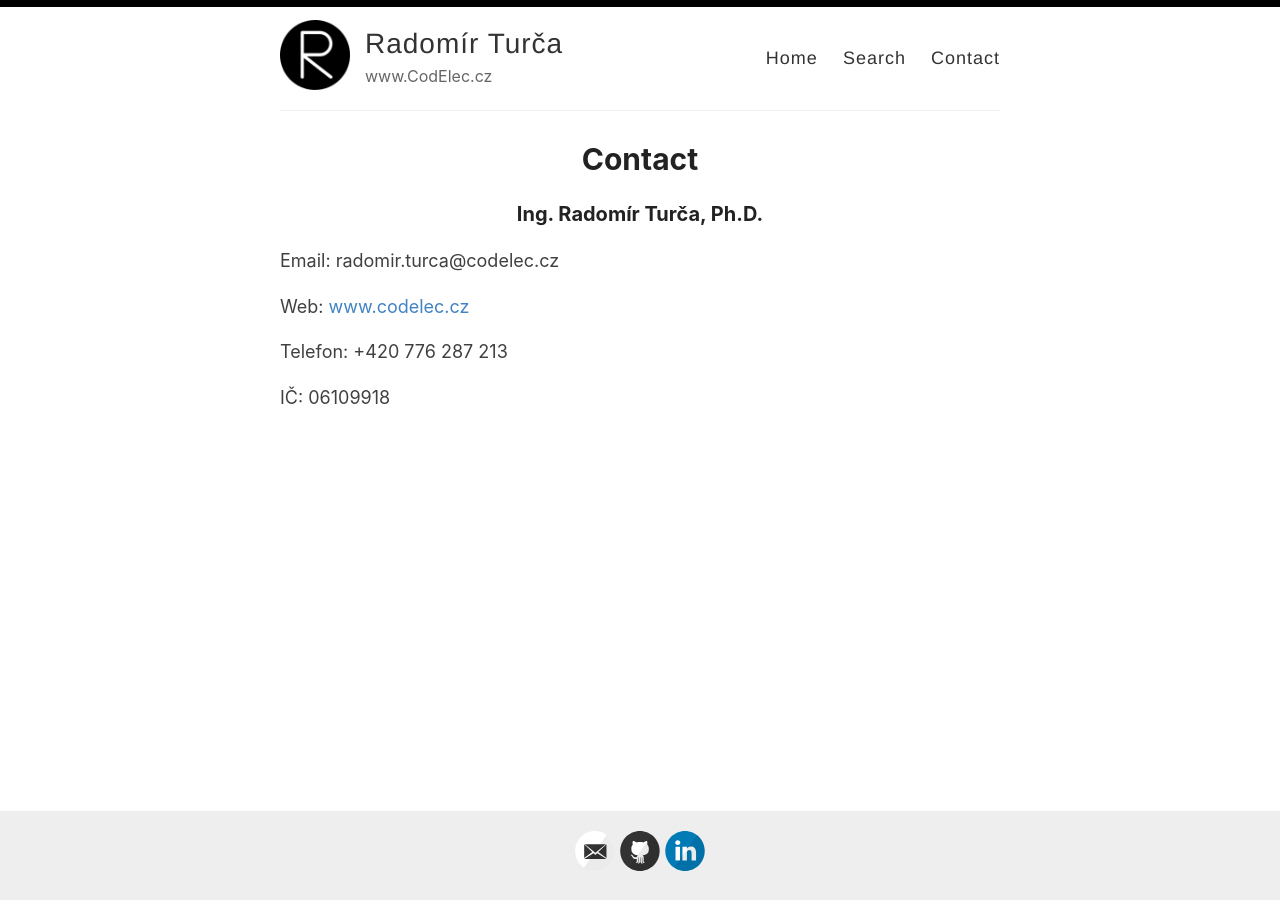
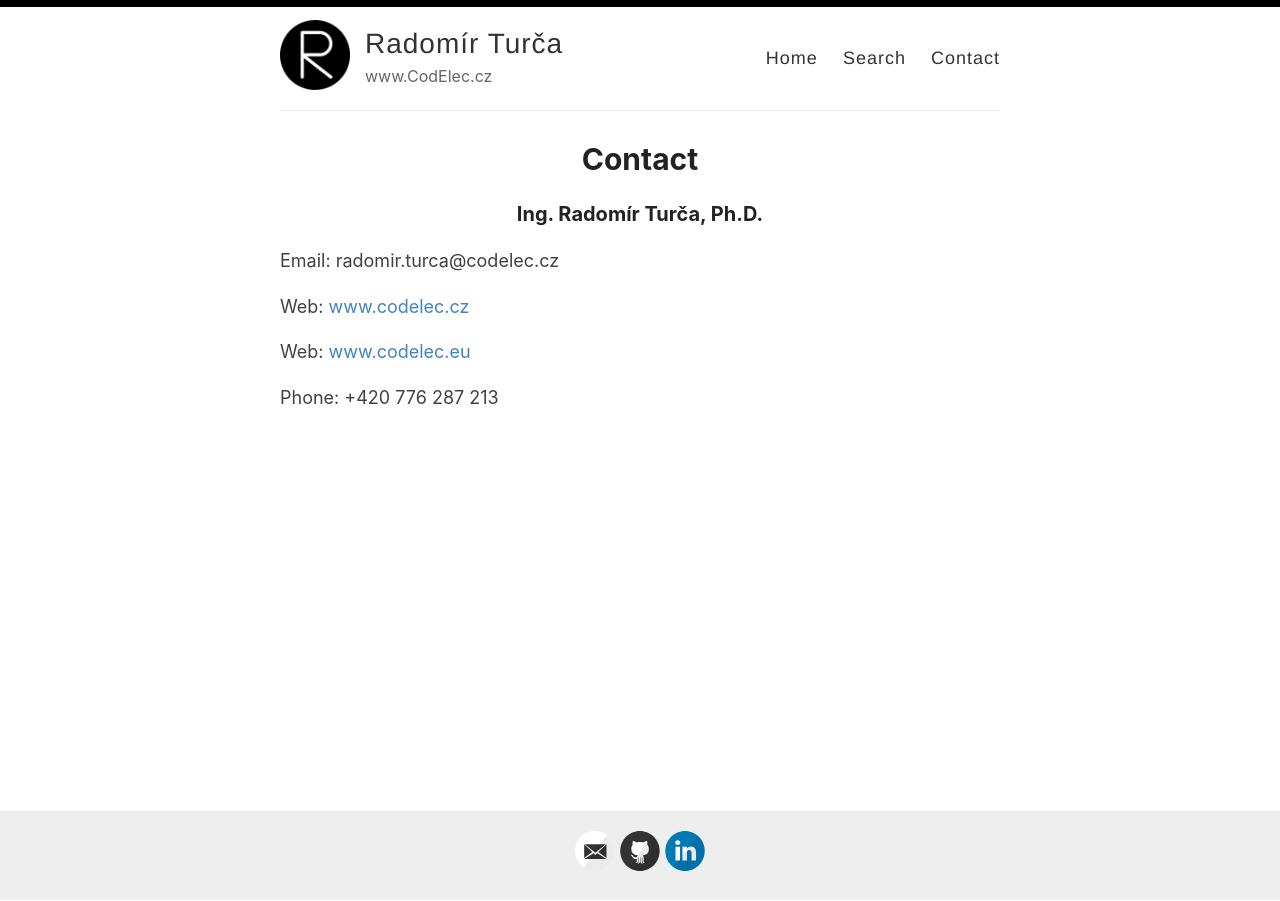
Before and after one commit to CodElecCz/codeleccz.github.io, a Jekyll site: the page built from _pages/about.md, in a window 1280 px wide. Built offline with Jekyll 4.4.1, drawn with Linux system fonts in a browser that asks for light colours.

Commit message:
Update about.md

```diff
--- a/_pages/about.md
+++ b/_pages/about.md
@@ -10,6 +10,6 @@ Email: radomir.turca@codelec.cz
 
 Web: [www.codelec.cz](https://www.codelec.cz)
 
-Telefon: +420 776 287 213
+Web: [www.codelec.eu](https://www.codelec.eu)
 
-IČ: 06109918
+Phone: +420 776 287 213
```
